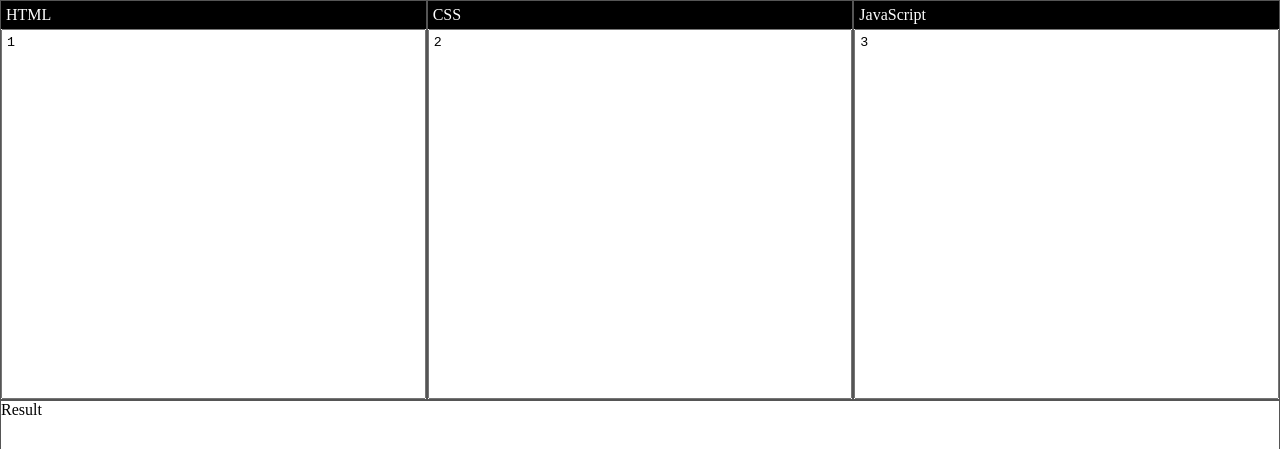
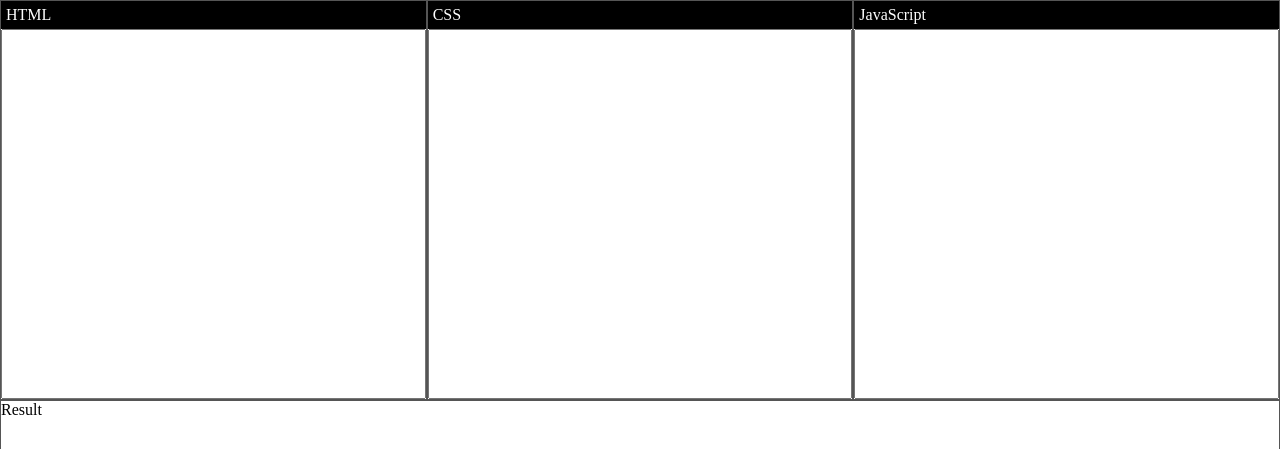
Before and after one commit to jsksru/sandbox, a React (Create React App) app: page / in a window 1280 px wide. Shown: the top 449 px of the page. Built offline with nearby package versions, Linux system fonts and the light colour scheme.

Commit message:
remove 1,2,3

```diff
--- a/src/App.jsx
+++ b/src/App.jsx
@@ -7,9 +7,9 @@ import './App.scss';
 
 const App = () => {
 
-  const [htmlCode, setHtmlCode] = useState('1');
-  const [cssCode, setCssCode] = useState('2');
-  const [jsCode, setJsCode] = useState('3');
+  const [htmlCode, setHtmlCode] = useState('');
+  const [cssCode, setCssCode] = useState('');
+  const [jsCode, setJsCode] = useState('');
 
   return (
     <div className="box">
```
